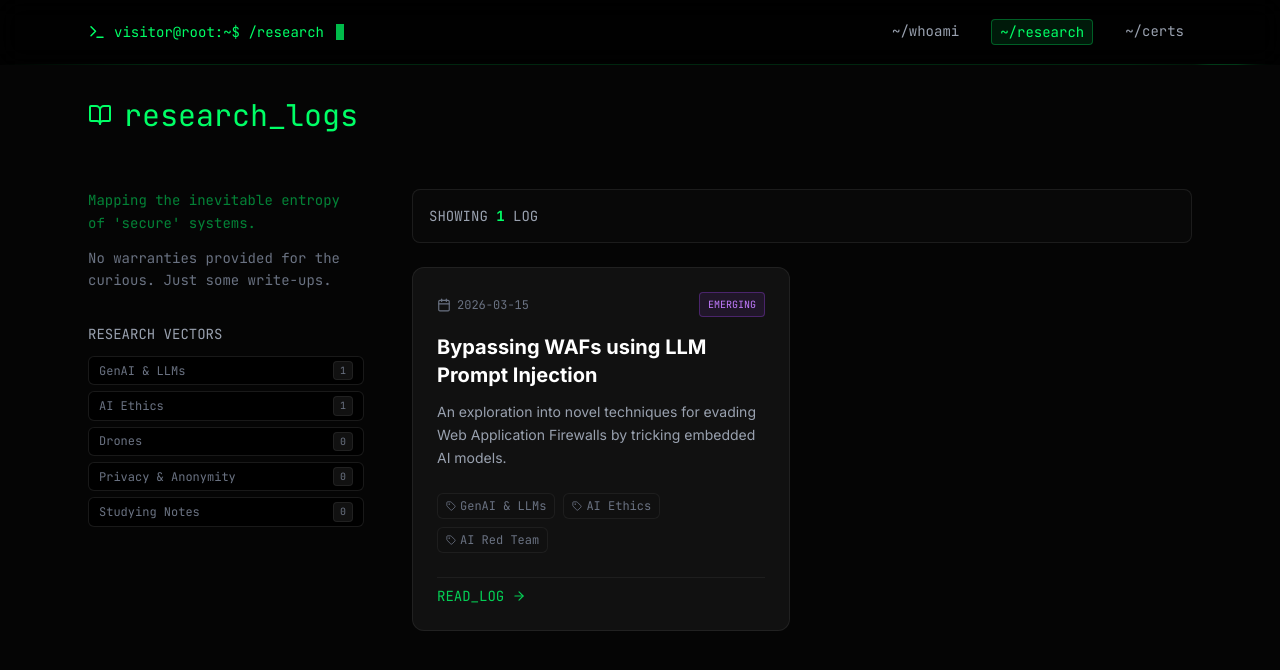
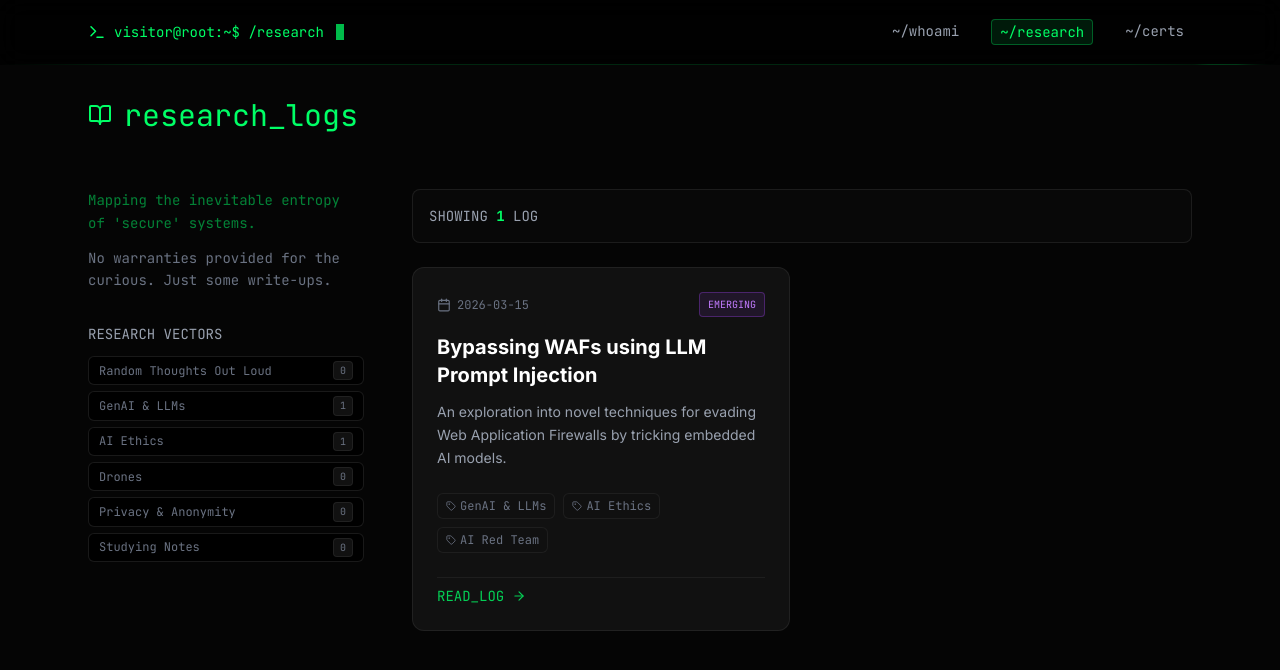
Before and after one commit to cs-cognitome/substrate, a Next.js app: page /research in a window 1280 px wide. Shown: the top 670 px of the page. Built offline with nearby package versions, Linux system fonts and the light colour scheme.

Commit message:
Added one more filter to reseach page

```diff
--- a/components/ResearchFilters.tsx
+++ b/components/ResearchFilters.tsx
@@ -2,6 +2,7 @@ import React from 'react';
 import clsx from 'clsx';
 
 export const TAXONOMY = [
+  "Random Thoughts Out Loud",
   "GenAI & LLMs",
   "AI Ethics",
   "Drones",
```
